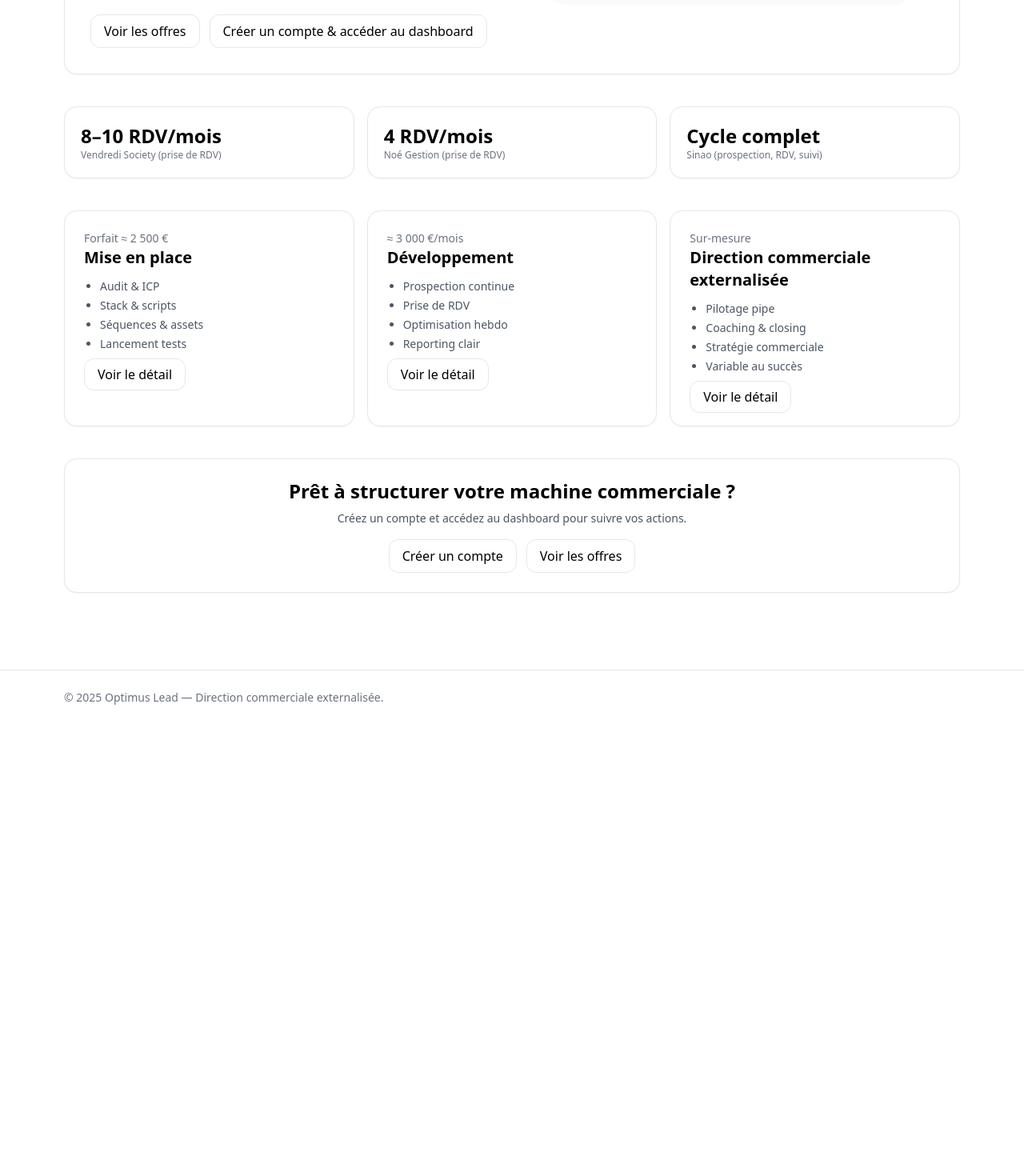
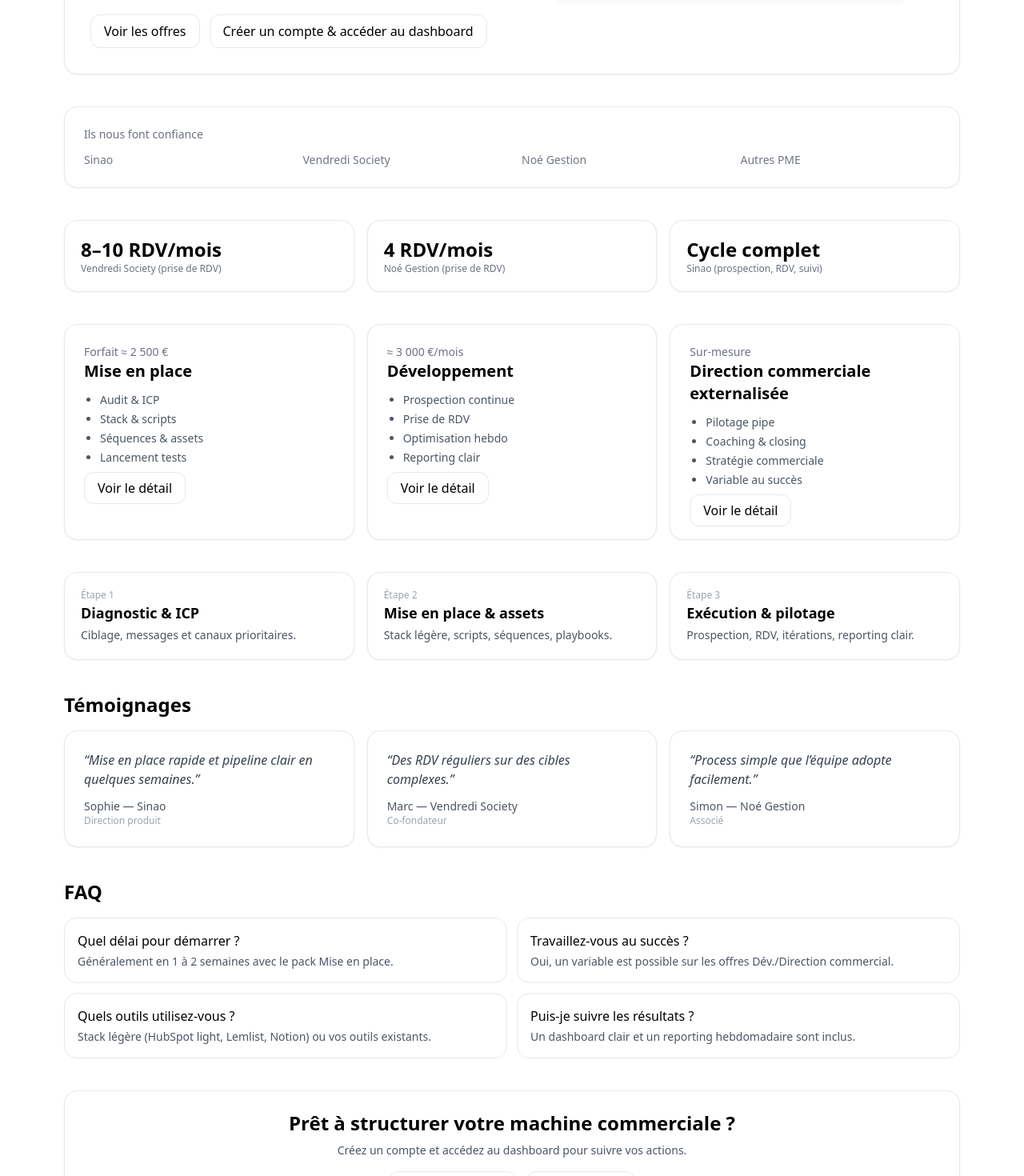
Before and after one commit to guillaumeoptimus/V1_1, a Next.js app: page / in a window 1280 px wide. Shown: the part 460-1930 px from the top of the page at 80% size. Before the commit the page ends 1366 px from the top, so only its background shows below. Built offline with nearby package versions, Linux system fonts and the light colour scheme.

Commit message:
Add files via upload

```diff
--- a/app/offres/[slug]/page.jsx
+++ b/app/offres/[slug]/page.jsx
@@ -6,23 +6,55 @@ const MAP = {
     price: "Forfait ≈ 2 500 €",
     intro: "Pack pour poser des bases solides et lancer votre prospection en < 2 semaines.",
     modules: ["Audit ICP", "Stack & séquences", "Scripts call/email", "Assets & tests"],
-    deliverables: ["Dossier ICP + scripts", "Séquences prêtes", "Playbook d’exécution"]
+    deliverables: ["Dossier ICP + scripts", "Séquences prêtes", "Playbook d’exécution"],
+    options: ["Landing courte de campagne", "Setup Lemlist/Domaines", "Scraping & enrichissement de leads"],
+    objections: ["On veut du rapide", "On n’a pas l’équipe", "On a déjà testé sans succès"],
+    answers: [
+      "Cadre léger, exécution pragmatique, itérations courtes.",
+      "On prend en charge l’opérationnel et documente tout.",
+      "On repart d’un ICP précis et de messages testés en petits lots."
+    ]
   },
   "developpement": {
     title: "Développement",
     price: "≈ 3 000 €/mois",
     intro: "Exécution continue pour générer des RDV qualifiés et alimenter votre pipe.",
     modules: ["Prospection multi-canal", "Prise de RDV", "Itérations hebdo", "Reporting"],
-    deliverables: ["Dashboard KPI", "Liste RDV planifiés", "Journal d’actions"]
+    deliverables: ["Dashboard KPI", "Liste RDV planifiés", "Journal d’actions"],
+    options: ["Relances automatisées + call blitz", "AB testing messages / canaux", "Qualification stricte des RDV"],
+    objections: ["Lead qualité ?", "Visibilité ?", "Adaptation secteur ?"],
+    answers: [
+      "Qualification avant RDV, critères définis avec vous.",
+      "Dashboard + point hebdo avec plan d’action.",
+      "Scripts/personas ajustés en continu avec vos retours."
+    ]
   },
   "direction-commerciale-externalisee": {
     title: "Direction commerciale externalisée",
     price: "Sur-mesure",
     intro: "Pilotage global : stratégie, process, équipe, closing, et gouvernance pipeline.",
     modules: ["Stratégie & orga", "Pilotage forecast", "Coaching & closing", "Incentives & variable"],
-    deliverables: ["Roadmap trimestrielle", "Process & playbooks", "Comex pack"]
+    deliverables: ["Roadmap trimestrielle", "Process & playbooks", "Comex pack"],
+    options: ["Coaching des sales", "Ateliers pricing/offres", "Implémentation CRM light"],
+    objections: ["Temps/charge ?", "Change management ?", "ROI ?"],
+    answers: [
+      "Cadence de pilotage adaptée à votre rythme.",
+      "Pédagogie et documentation, adoption progressive.",
+      "Indicateurs clairs et variable aligné au succès."
+    ]
   }
 };
+
+function List({title, items}){
+  return (
+    <div className="card p-6">
+      <div className="font-semibold">{title}</div>
+      <ul className="mt-2 text-sm text-gray-600 list-disc pl-5 space-y-1">
+        {items.map((m,i)=>(<li key={i}>{m}</li>))}
+      </ul>
+    </div>
+  );
+}
 
 export default function OffreDetail({ params }){
   const data = MAP[params.slug] || null;
@@ -39,22 +71,22 @@ export default function OffreDetail({ params }){
         <p className="text-gray-600 mt-2">{data.intro}</p>
       </div>
       <div className="grid md:grid-cols-2 gap-4">
+        <List title="Modules" items={data.modules} />
+        <List title="Livrables" items={data.deliverables} />
+      </div>
+      <div className="grid md:grid-cols-2 gap-4">
+        <List title="Options" items={data.options} />
         <div className="card p-6">
-          <div className="font-semibold">Modules</div>
+          <div className="font-semibold">Réponses aux objections</div>
           <ul className="mt-2 text-sm text-gray-600 list-disc pl-5 space-y-1">
-            {data.modules.map((m,i)=>(<li key={i}>{m}</li>))}
-          </ul>
-        </div>
-        <div className="card p-6">
-          <div className="font-semibold">Livrables</div>
-          <ul className="mt-2 text-sm text-gray-600 list-disc pl-5 space-y-1">
-            {data.deliverables.map((m,i)=>(<li key={i}>{m}</li>))}
+            {data.answers.map((m,i)=>(<li key={i}>{m}</li>))}
           </ul>
         </div>
       </div>
       <div className="card p-6">
-        <div className="font-semibold mb-2">Intéressé ?</div>
-        <div className="flex gap-2">
+        <div className="font-semibold mb-2">Prochaine étape</div>
+        <p className="text-sm text-gray-600">Planifions un échange de 20 minutes pour cadrer ensemble le périmètre.</p>
+        <div className="flex gap-2 mt-3">
           <Link href="/contact" className="btn">Demander un échange</Link>
           <Link href="/app-connexion" className="btn">Créer un compte & accéder au dashboard</Link>
         </div>
--- a/app/page.jsx
+++ b/app/page.jsx
@@ -1,14 +1,22 @@
 import Hero from "@/components/marketing/Hero";
 import Proof from "@/components/marketing/Proof";
 import OffersGrid from "@/components/marketing/OffersGrid";
+import Logos from "@/components/marketing/Logos";
+import Process from "@/components/marketing/Process";
+import Testimonials from "@/components/marketing/Testimonials";
+import FAQ from "@/components/marketing/FAQ";
 import CTA from "@/components/marketing/CTA";
 
 export default function SiteLanding(){
   return (
     <div className="space-y-10">
       <Hero />
+      <Logos />
       <Proof />
       <OffersGrid />
+      <Process />
+      <Testimonials />
+      <FAQ />
       <CTA />
     </div>
   );
--- /dev/null
+++ b/components/marketing/FAQ.jsx
@@ -0,0 +1,21 @@
+function Q({q,a}){
+  return (
+    <div className="rounded-2xl border p-4 bg-white">
+      <div className="font-medium">{q}</div>
+      <p className="text-sm text-gray-600 mt-1">{a}</p>
+    </div>
+  );
+}
+export default function FAQ(){
+  return (
+    <section className="space-y-4">
+      <div className="text-2xl font-semibold">FAQ</div>
+      <div className="grid md:grid-cols-2 gap-3">
+        <Q q="Quel délai pour démarrer ?" a="Généralement en 1 à 2 semaines avec le pack Mise en place."/>
+        <Q q="Travaillez-vous au succès ?" a="Oui, un variable est possible sur les offres Dév./Direction commercial."/>
+        <Q q="Quels outils utilisez-vous ?" a="Stack légère (HubSpot light, Lemlist, Notion) ou vos outils existants."/>
+        <Q q="Puis-je suivre les résultats ?" a="Un dashboard clair et un reporting hebdomadaire sont inclus."/>
+      </div>
+    </section>
+  );
+}
--- /dev/null
+++ b/components/marketing/Logos.jsx
@@ -0,0 +1,13 @@
+export default function Logos(){
+  return (
+    <section className="card p-6">
+      <div className="text-sm text-gray-500 mb-3">Ils nous font confiance</div>
+      <div className="grid grid-cols-2 sm:grid-cols-4 gap-6 items-center opacity-80">
+        <div className="text-sm text-gray-600">Sinao</div>
+        <div className="text-sm text-gray-600">Vendredi Society</div>
+        <div className="text-sm text-gray-600">Noé Gestion</div>
+        <div className="text-sm text-gray-600">Autres PME</div>
+      </div>
+    </section>
+  );
+}
--- /dev/null
+++ b/components/marketing/Process.jsx
@@ -0,0 +1,18 @@
+function Step({n, title, desc}){
+  return (
+    <div className="card p-5">
+      <div className="text-xs text-gray-400">Étape {n}</div>
+      <div className="text-lg font-semibold">{title}</div>
+      <p className="text-sm text-gray-600 mt-1">{desc}</p>
+    </div>
+  );
+}
+export default function Process(){
+  return (
+    <section className="grid md:grid-cols-3 gap-4">
+      <Step n="1" title="Diagnostic & ICP" desc="Ciblage, messages et canaux prioritaires."/>
+      <Step n="2" title="Mise en place & assets" desc="Stack légère, scripts, séquences, playbooks."/>
+      <Step n="3" title="Exécution & pilotage" desc="Prospection, RDV, itérations, reporting clair."/>
+    </section>
+  );
+}
--- /dev/null
+++ b/components/marketing/Testimonials.jsx
@@ -0,0 +1,21 @@
+function T({quote, author, role}){
+  return (
+    <div className="card p-6">
+      <p className="italic text-gray-700">“{quote}”</p>
+      <div className="mt-3 text-sm text-gray-600 font-medium">{author}</div>
+      <div className="text-xs text-gray-400">{role}</div>
+    </div>
+  );
+}
+export default function Testimonials(){
+  return (
+    <section className="space-y-4">
+      <div className="text-2xl font-semibold">Témoignages</div>
+      <div className="grid md:grid-cols-3 gap-4">
+        <T quote="Mise en place rapide et pipeline clair en quelques semaines." author="Sophie — Sinao" role="Direction produit"/>
+        <T quote="Des RDV réguliers sur des cibles complexes." author="Marc — Vendredi Society" role="Co-fondateur"/>
+        <T quote="Process simple que l’équipe adopte facilement." author="Simon — Noé Gestion" role="Associé"/>
+      </div>
+    </section>
+  );
+}
```
